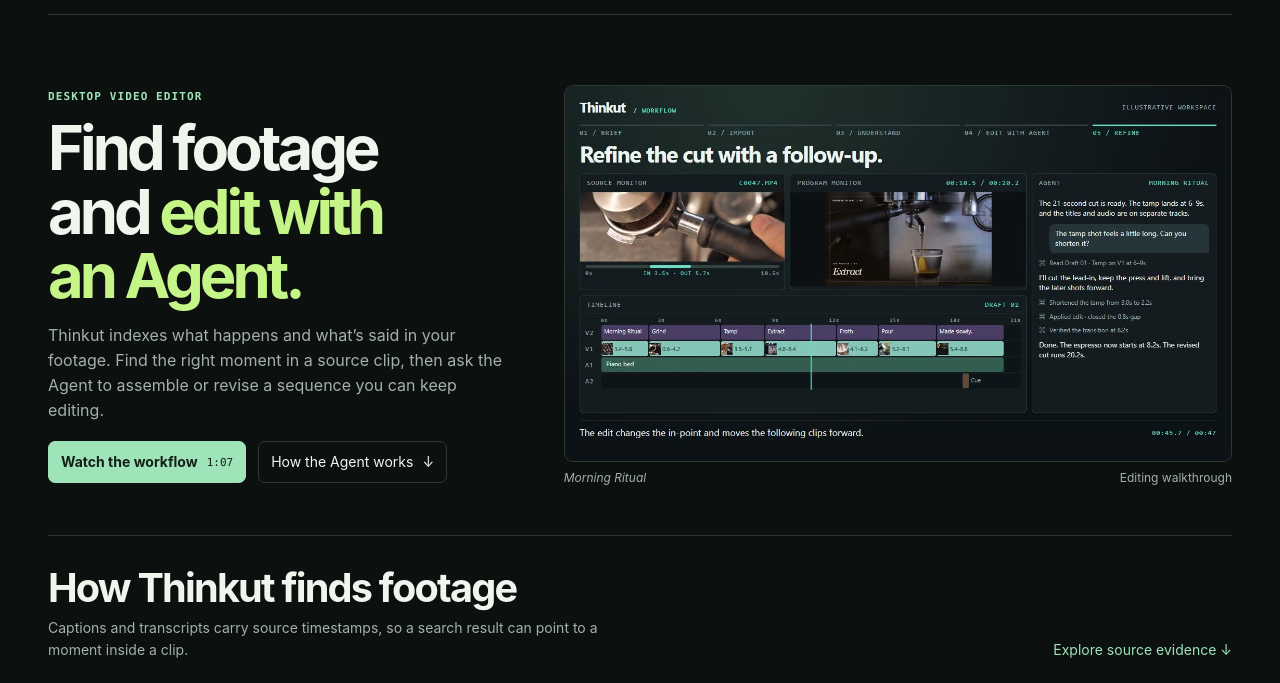
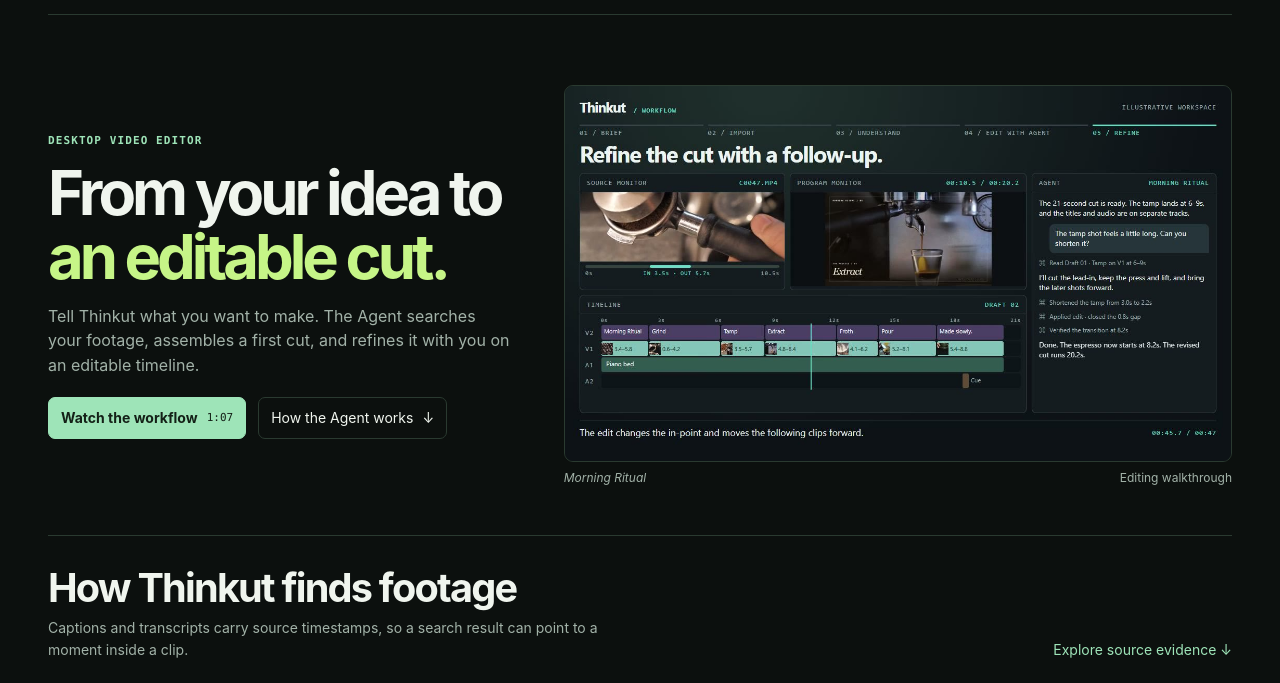
Before and after one commit to visonj/thinkut-project, a plain HTML site: page index.html in a window 1280 px wide. Shown: the part 57-740 px from the top of the page. Drawn offline with Linux system fonts and the light colour scheme.

Commit message:
Clarify the Thinkut project introduction

```diff
--- a/index.html
+++ b/index.html
@@ -24,8 +24,8 @@
     <section class="shell hero" aria-labelledby="project-title">
       <div class="hero-copy">
         <p class="eyebrow">DESKTOP VIDEO EDITOR</p>
-        <h1 id="project-title">Find footage and <em>edit with an Agent.</em></h1>
-        <p class="lead">Thinkut indexes what happens and what’s said in your footage. Find the right moment in a source clip, then ask the Agent to assemble or revise a sequence you can keep editing.</p>
+        <h1 id="project-title">From your idea to <em>an editable cut.</em></h1>
+        <p class="lead">Tell Thinkut what you want to make. The Agent searches your footage, assembles a first cut, and refines it with you on an editable timeline.</p>
         <div class="hero-actions">
           <a class="hero-primary" href="#workflow">Watch the workflow <span class="hero-duration">1:07</span></a>
           <a href="#agent-design">How the Agent works <span aria-hidden="true">↓</span></a>
```
